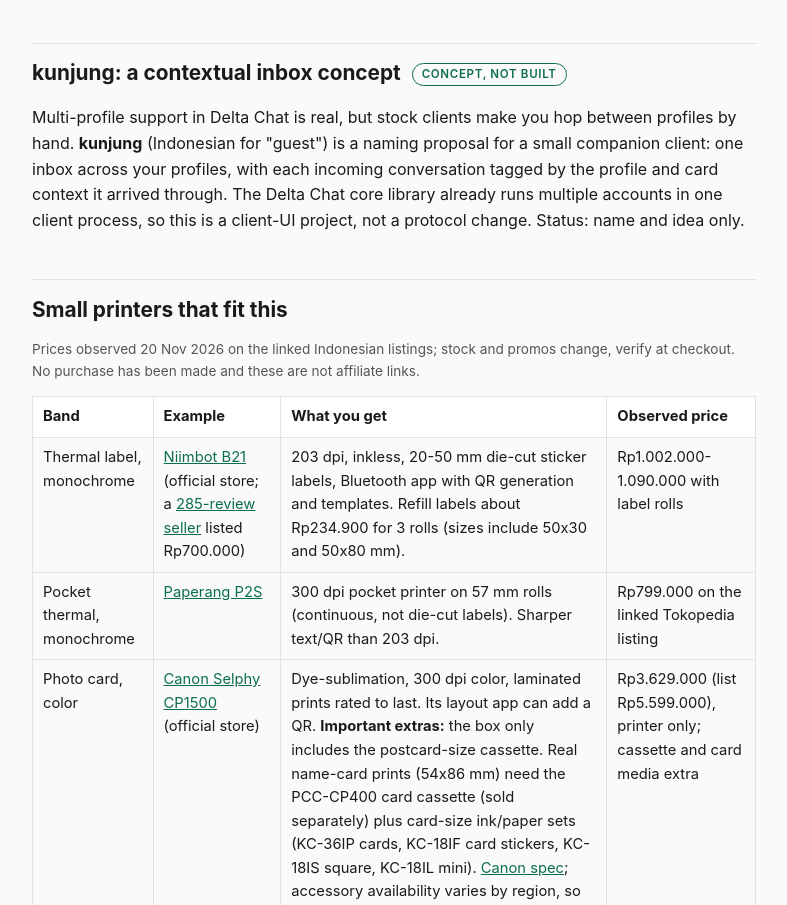
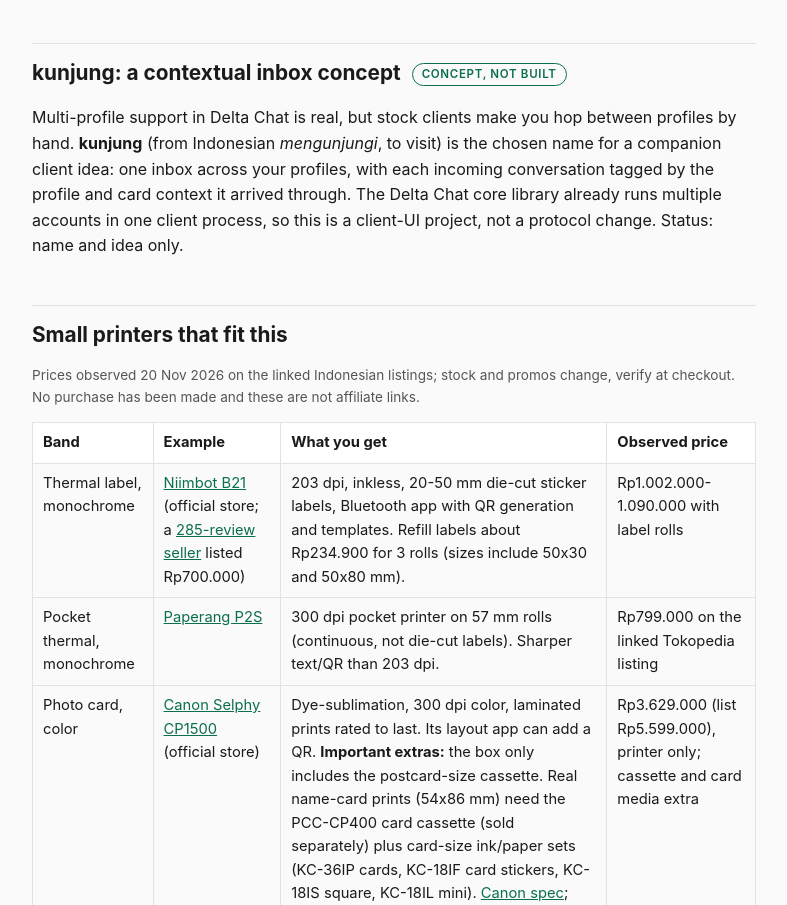
Before and after one commit to irvan-putra/kunjung, a plain HTML site: page index.html in a window 1280 px wide. Shown: the part 2824-3729 px from the top of the page, without its empty margins (246-1033 px from the left). Drawn offline with Linux system fonts and the light colour scheme.

Commit message:
Clarify chosen kunjung name and its meaning

```diff
--- a/index.html
+++ b/index.html
@@ -115,7 +115,7 @@ https://i.delta.chat/#FINGERPRINT&amp;a=ADDRESS&amp;g=GROUPNAME&amp;x=GROUPID&am
 <p class="small mut">For option C or D the bottom line would read "Scan to message me on Delta Chat" instead. Card copy should say what the code actually does.</p>
 
 <h2>kunjung: a contextual inbox concept <span class="tag concept">concept, not built</span></h2>
-<p>Multi-profile support in Delta Chat is real, but stock clients make you hop between profiles by hand. <strong>kunjung</strong> (Indonesian for "guest") is a naming proposal for a small companion client: one inbox across your profiles, with each incoming conversation tagged by the profile and card context it arrived through. The Delta Chat core library already runs multiple accounts in one client process, so this is a client-UI project, not a protocol change. Status: name and idea only.</p>
+<p>Multi-profile support in Delta Chat is real, but stock clients make you hop between profiles by hand. <strong>kunjung</strong> (from Indonesian <em>mengunjungi</em>, to visit) is the chosen name for a companion client idea: one inbox across your profiles, with each incoming conversation tagged by the profile and card context it arrived through. The Delta Chat core library already runs multiple accounts in one client process, so this is a client-UI project, not a protocol change. Status: name and idea only.</p>
 
 <h2>Small printers that fit this</h2>
 <p class="small mut">Prices observed 20 Nov 2026 on the linked Indonesian listings; stock and promos change, verify at checkout. No purchase has been made and these are not affiliate links.</p>
```
